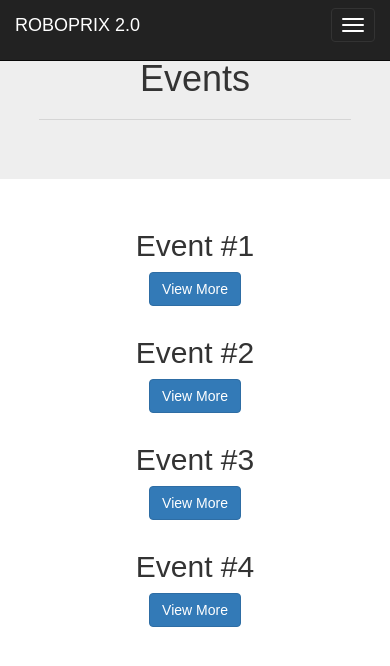
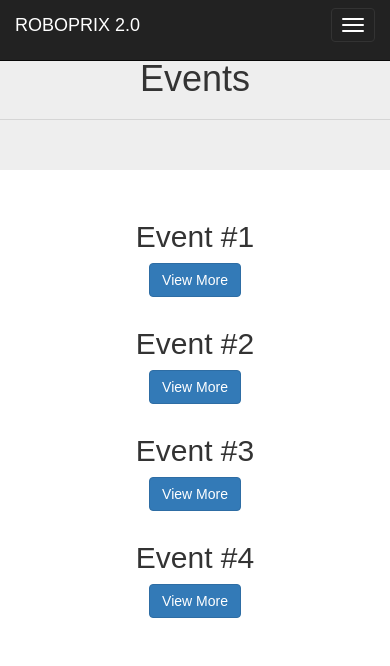
Before and after one commit to RoboPrix/RoboPrix.github.io, a plain HTML site: page events.html in a window 390 px wide. Drawn offline with nearby package versions, Linux system fonts and the light colour scheme; files that its build step writes are made by us from their sources.

Commit message:
bug fixes

```diff
--- a/events.html
+++ b/events.html
@@ -42,7 +42,7 @@ body{
             </div>
         </nav>
 	</div>
-    <div style="text-align: center;padding:10%;" class="jumbotron">
+    <div style="text-align: center;padding-top:10%;" class="jumbotron">
 		<h1 class="display-4">Events</h1>
       <hr>
 	</div>
--- a/scss/event.scss
+++ b/scss/event.scss
@@ -77,6 +77,9 @@
     padding:12px !important;
   }
 }
+.display-4{
+  padding-top:20%;
+}
 }
 
 @media (max-width: 480px) {
```
